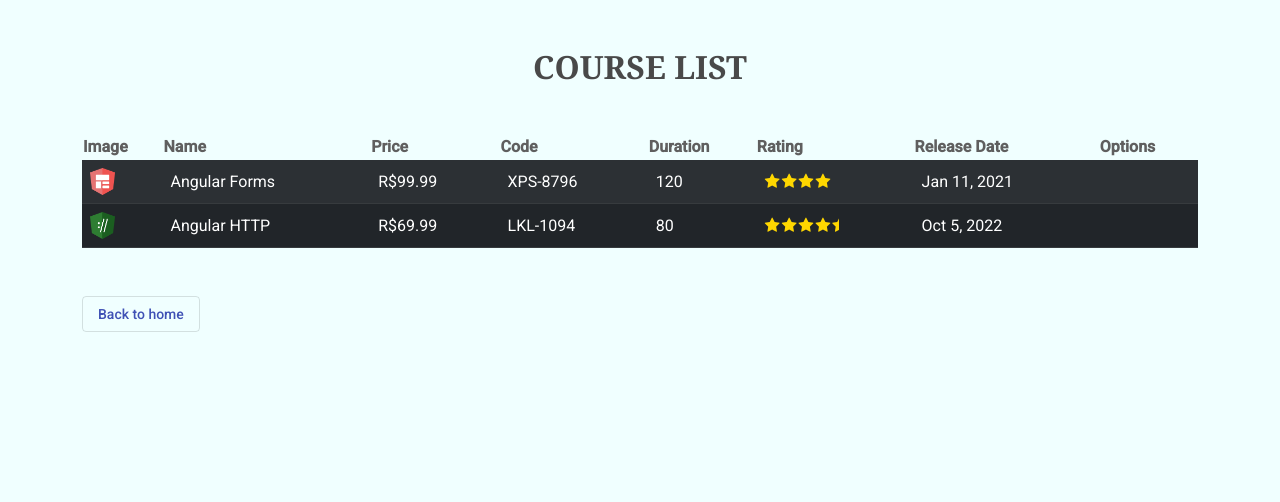
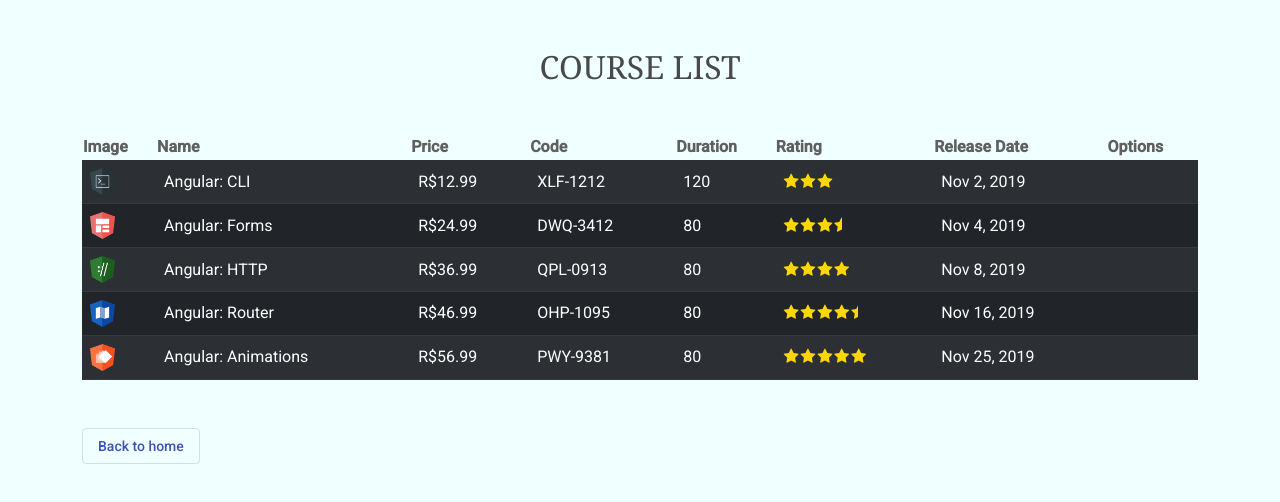
Before and after one commit to DaniloTeixeira/angular-reforcando-a-base, an Angular app: page /courses in a window 1280 px wide. Shown: the top 502 px of the page. Built offline with nearby package versions, Linux system fonts and the light colour scheme.

Commit message:
Criação de serviço courses

```diff
--- /dev/null
+++ b/src/app/core/course/data/course.ts
@@ -0,0 +1,64 @@
+import { Course } from '../models/Course';
+
+export const courses: Course[] = [
+  {
+    id: 1,
+    name: 'Angular: CLI',
+    releaseDate: 'November 2, 2019',
+    description:
+      'Neste curso, os alunos irão obter um grande conhecimento nos principais recursos do CLI.',
+    duration: 120,
+    code: 'XLF-1212',
+    rating: 3,
+    price: 12.99,
+    imageUrl: '/assets/images/cli.png',
+  },
+  {
+    id: 2,
+    name: 'Angular: Forms',
+    releaseDate: 'November 4, 2019',
+    description:
+      'Neste curso, os alunos irão obter um conhecimento aprofundado sobre os recursos disponíveis no módulo de Forms.',
+    duration: 80,
+    code: 'DWQ-3412',
+    rating: 3.5,
+    price: 24.99,
+    imageUrl: '/assets/images/forms.png',
+  },
+  {
+    id: 3,
+    name: 'Angular: HTTP',
+    releaseDate: 'November 8, 2019',
+    description:
+      'Neste curso, os alunos irão obter um conhecimento aprofundado sobre os recursos disponíveis no módulo de HTTP.',
+    duration: 80,
+    code: 'QPL-0913',
+    rating: 4.0,
+    price: 36.99,
+    imageUrl: '/assets/images/http.png',
+  },
+  {
+    id: 4,
+    name: 'Angular: Router',
+    releaseDate: 'November 16, 2019',
+    description:
+      'Neste curso, os alunos irão obter um conhecimento aprofundado sobre os recursos disponíveis no módulo de Router.',
+    duration: 80,
+    code: 'OHP-1095',
+    rating: 4.5,
+    price: 46.99,
+    imageUrl: '/assets/images/router.png',
+  },
+  {
+    id: 5,
+    name: 'Angular: Animations',
+    releaseDate: 'November 25, 2019',
+    description:
+      'Neste curso, os alunos irão obter um conhecimento aprofundado sobre os recursos disponíveis sobre Animation.',
+    duration: 80,
+    code: 'PWY-9381',
+    rating: 5,
+    price: 56.99,
+    imageUrl: '/assets/images/animations.png',
+  },
+];
--- a/src/app/core/course/pages/course-list/course-list.component.scss
+++ b/src/app/core/course/pages/course-list/course-list.component.scss
@@ -5,7 +5,6 @@
 h2 {
   color: rgb(73, 73, 73);
   font-family: Georgia, "Times New Roman", Times, serif;
-  font-weight: 600;
 }
 
 th {
--- a/src/app/core/course/pages/course-list/course-list.component.ts
+++ b/src/app/core/course/pages/course-list/course-list.component.ts
@@ -1,5 +1,6 @@
 import { Component, OnInit } from '@angular/core';
 import { Course } from '../../models/Course';
+import { CourseService } from '../../services';
 
 @Component({
   selector: 'app-course-list',
@@ -9,30 +10,13 @@
 export class CourseListComponent implements OnInit {
   courses: Course[] = [];
 
-  constructor() {
-    this.courses = [
-      {
-        id: 1,
-        price: 99.99,
-        rating: 4,
-        duration: 120,
-        name: 'Angular Forms',
-        code: 'XPS-8796',
-        imageUrl: '/assets/images/forms.png',
-        releaseDate: new Date('01/11/2021').toISOString(),
-      },
-      {
-        id: 2,
-        price: 69.99,
-        rating: 4.5,
-        duration: 80,
-        name: 'Angular HTTP',
-        code: 'LKL-1094',
-        imageUrl: '/assets/images/http.png',
-        releaseDate: new Date('10/05/2022').toISOString(),
-      },
-    ];
+  constructor(private courseService: CourseService) {}
+
+  ngOnInit(): void {
+    this.setCourses();
   }
 
-  ngOnInit(): void {}
+  private setCourses(): void {
+    this.courses = this.courseService.getAll();
+  }
 }
--- /dev/null
+++ b/src/app/core/course/services/course.service.ts
@@ -0,0 +1,12 @@
+import { Injectable } from '@angular/core';
+import { courses } from '../data/course';
+import { Course } from '../models/Course';
+
+@Injectable({
+  providedIn: 'root',
+})
+export class CourseService {
+  getAll(): Course[] {
+    return courses;
+  }
+}
--- /dev/null
+++ b/src/app/core/course/services/index.ts
@@ -0,0 +1 @@
+export * from './course.service';
```
Also changed, not shown: src/app/core/course/models/Course.ts (+5 -4 lines), 1 other file (tests, documents, lock files or other folders).
